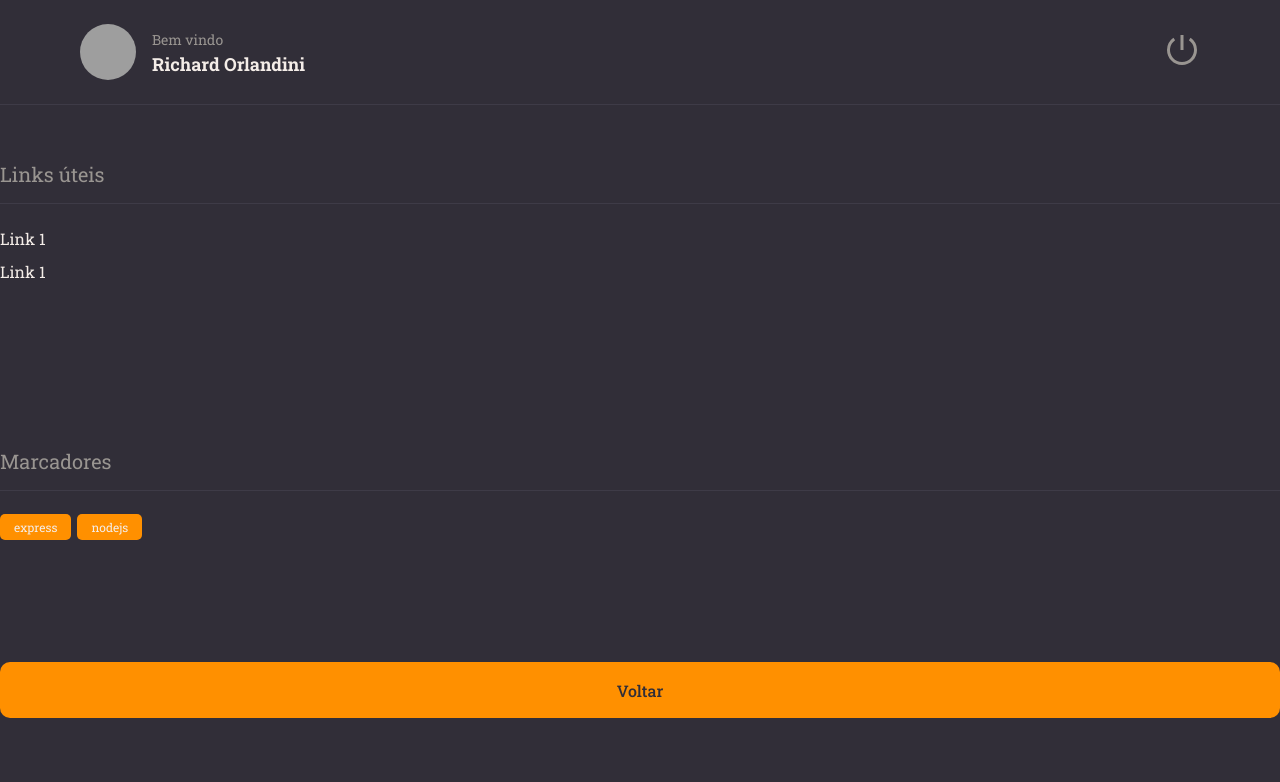
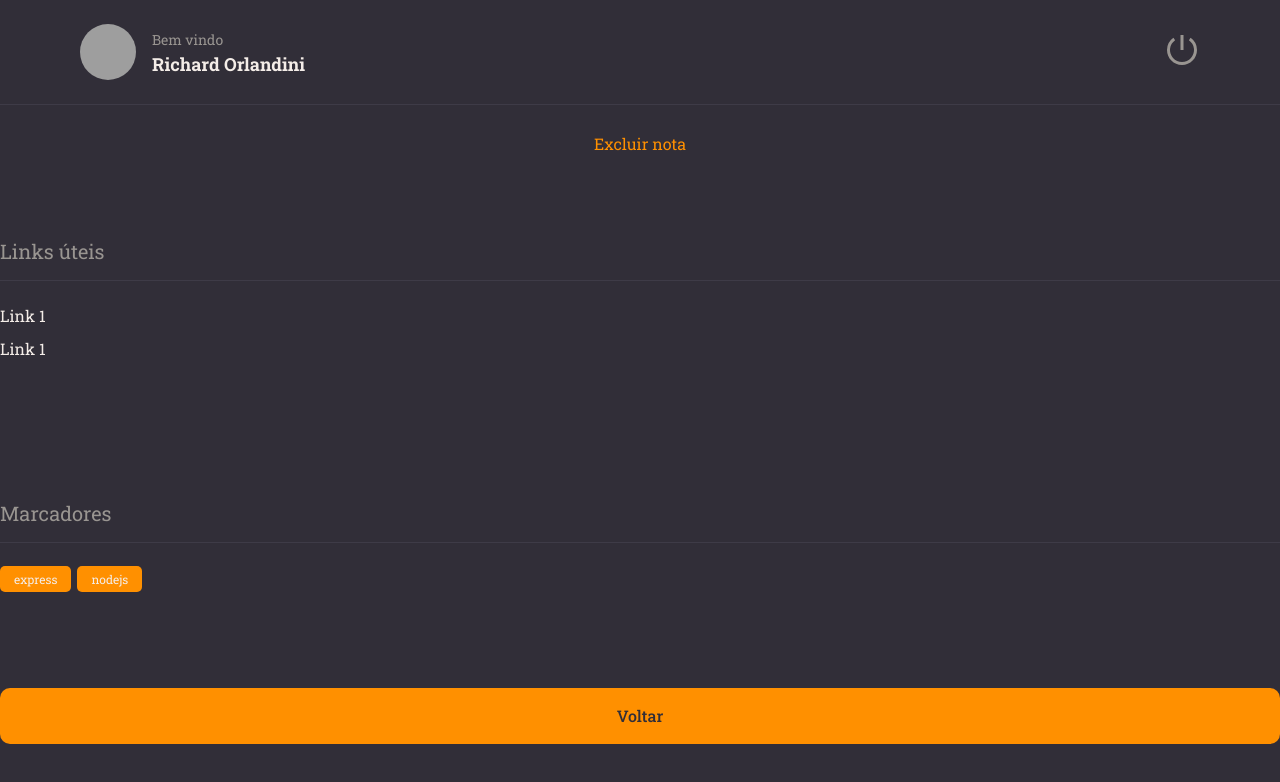
Before and after one commit to RichardOrlandini/Rocketseat_Notes, a React (Vite) app: page / in a window 1280 px wide. Shown: the top 782 px of the page. Built offline with nearby package versions, Linux system fonts and the light colour scheme; grey boxes are pictures that could not be loaded.

Commit message:
componente buttonText

```diff
--- /dev/null
+++ b/src/components/ButtonText/index.jsx
@@ -0,0 +1,12 @@
+import { Container } from "./style";
+
+export function ButtonText({title , ...rest}){
+    return (
+        <Container
+            type= "button"
+            {...rest}
+        >
+            {title}
+        </Container>
+    );
+}
--- /dev/null
+++ b/src/components/ButtonText/style.js
@@ -0,0 +1,10 @@
+import styled from "styled-components";
+
+export const Container = styled.button`
+
+    background: none;
+    color: ${({theme}) => theme.COLORS.ORANGE};
+
+    border: none;
+    font-size: 16px;
+`;
--- a/src/pages/Details/index.jsx
+++ b/src/pages/Details/index.jsx
@@ -4,11 +4,16 @@
 import { Button } from "../../components/Button";
 import { Section } from "../../components/Section";
 import { Tag} from "../../components/Tag";
+import { ButtonText } from "../../components/ButtonText";
 export function Details(){
 
   return (
     <Container>
       <Header/>
+
+    <ButtonText title="Excluir nota"/>
+
+
     <Section title="Links úteis">
       <Links>
         <li><a href="#">Link 1</a></li>
```
